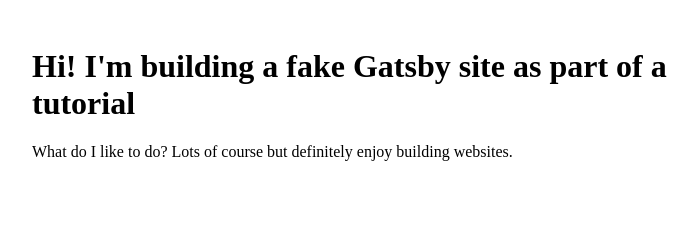
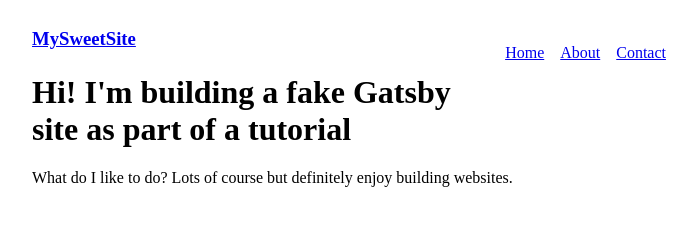
Before and after one commit to saikatdas0790/gatsby-tutorial-part-three, a Gatsby site: page / in a window 1280 px wide. Shown: the whole page, without its empty margins (283-980 px from the left). Built offline with nearby package versions, Linux system fonts and the light colour scheme; Gatsby itself is replaced by a stand-in of ours.

Commit message:
Add a navigation header component

```diff
--- a/src/components/layout.js
+++ b/src/components/layout.js
@@ -1,7 +1,24 @@
 import React from "react";
+import { Link } from "gatsby";
+
+const ListLink = props => (
+  <li style={{ display: `inline-block`, marginRight: `1rem` }}>
+    <Link to={props.to}>{props.children}</Link>
+  </li>
+);
 
 export default ({ children }) => (
-  <div style={{ margin: `3rem auto`, maxWidth: 650, padding: `0 1rem` }}>
+  <div style={{ margin: `0 auto`, maxWidth: 650, padding: `1.25rem 1rem` }}>
+    <header style={{ marginBottom: `1.5rem` }}>
+      <Link to="/" style={{ textShadow: `none`, backgroundImage: `none` }}>
+        <h3 style={{ display: `inline` }}>MySweetSite</h3>
+      </Link>
+      <ul style={{ listStyle: `none`, float: `right` }}>
+        <ListLink to="/">Home</ListLink>
+        <ListLink to="/about">About</ListLink>
+        <ListLink to="/contact/">Contact</ListLink>
+      </ul>
+    </header>
     {children}
   </div>
 );
```
